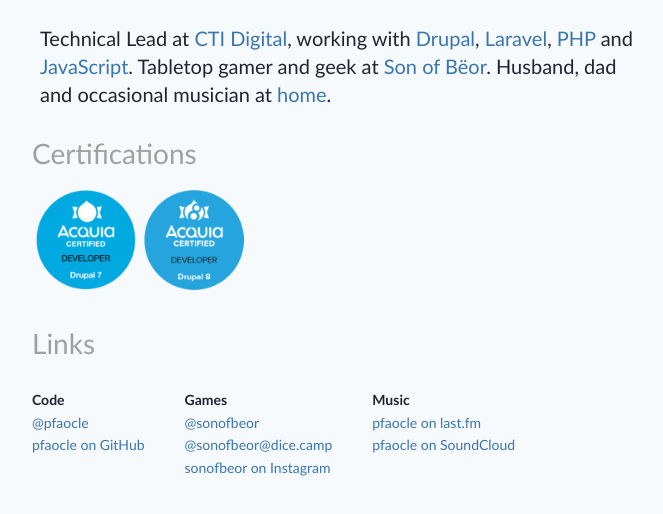
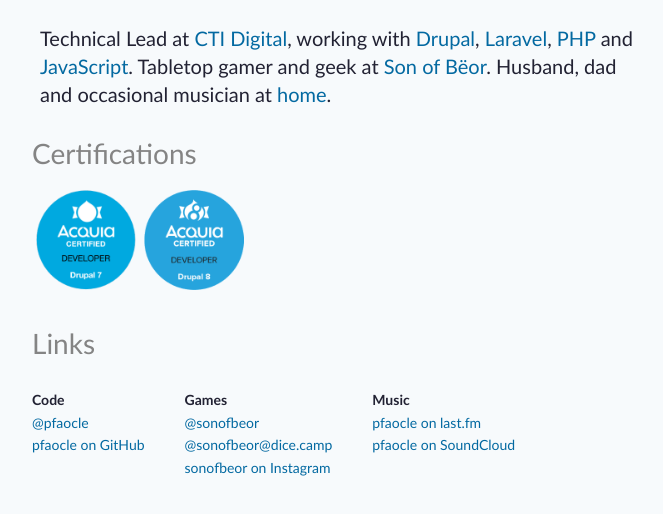
Before and after one commit to pfaocle/pfaocle-site, a plain HTML site: page index.html in a window 1280 px wide. Shown: the part 338-852 px from the top of the page, without its empty margins (104-767 px from the left). Drawn offline with Linux system fonts and the light colour scheme.

Commit message:
Improve contrast of h2; make links consistent with Son of Bëor site

```diff
--- a/assets/css/style.css
+++ b/assets/css/style.css
@@ -19,7 +19,7 @@ p {
 }
 
 h2 {
-  color: #a0a0a0;
+  color: #848484;
   font-weight: normal;
   font-size: 1.4em;
   margin: 1em 0 .6em 0;
@@ -37,11 +37,12 @@ li {
 
 a {
   text-decoration: none;
-  color: #3975af;
+  color: rgb(3 105 161);
 }
 
-a:visited {
-  color:#90abc8;
+a:hover {
+  color:rgb(14 165 233);
+  opacity: .75;
 }
 
 .container {
```
